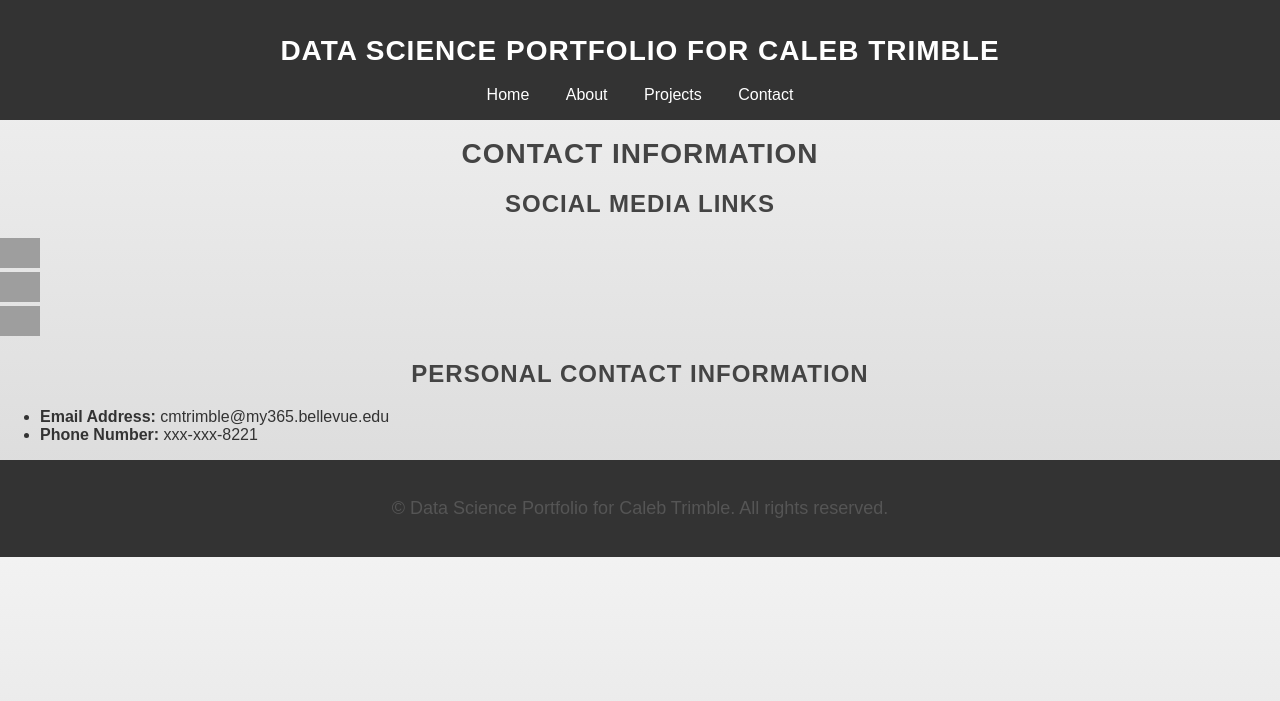
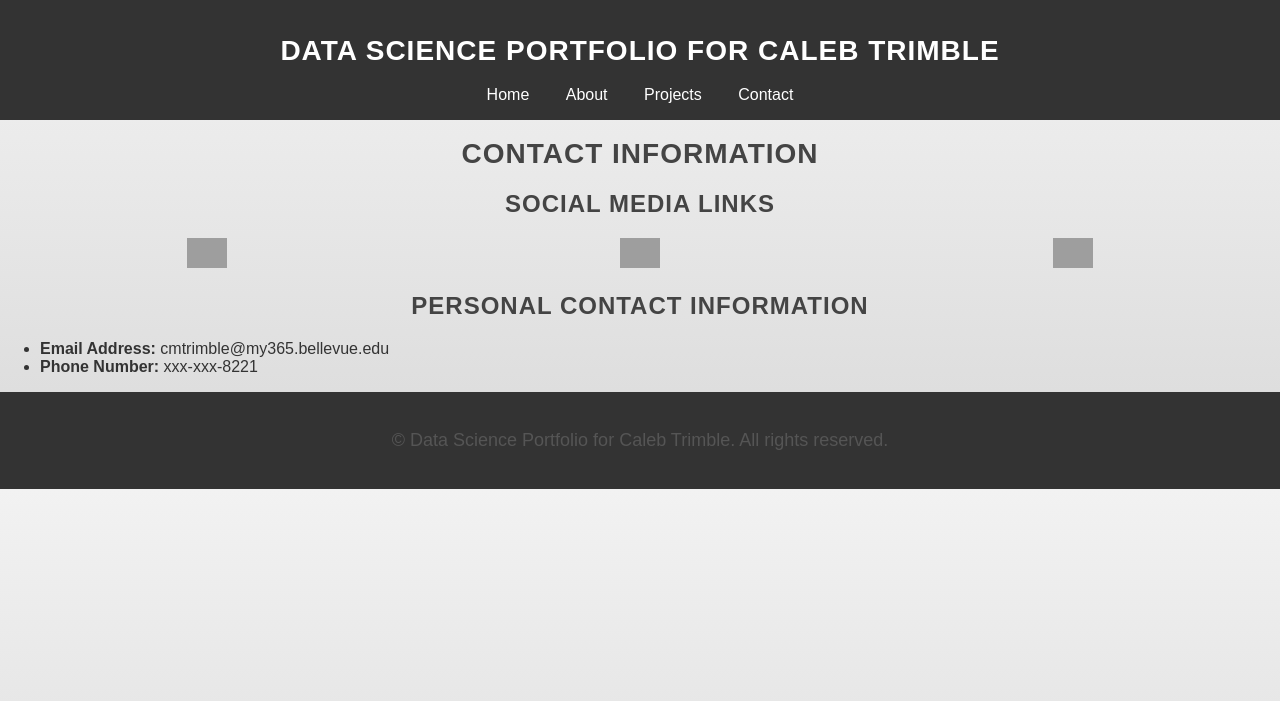
Before and after one commit to cmtrimble/cmtrimble.github.io, a Jekyll site: the page built from contact.md, in a window 1280 px wide. Shown: the top 701 px of the page. Built offline with Jekyll 4.4.1, drawn with Linux system fonts in a browser that asks for light colours; grey boxes are pictures that could not be loaded.

Commit message:
Update style.css
Added Social Container and Column

```diff
--- a/assets/css/style.css
+++ b/assets/css/style.css
@@ -83,6 +83,19 @@ section {
     box-shadow: 0px 2px 6px rgba(0, 0, 0, 0.1);
 }
 
+.social-container {
+    display: flex;
+    justify-content: center;
+    gap: 20px;
+    flex-wrap: wrap;
+}
+
+.social-column {
+    flex: 1;
+    text-align: center;
+    min-width: 80px;
+}
+
 section#about {
     background-color: #f9f9f9;
 }
```
